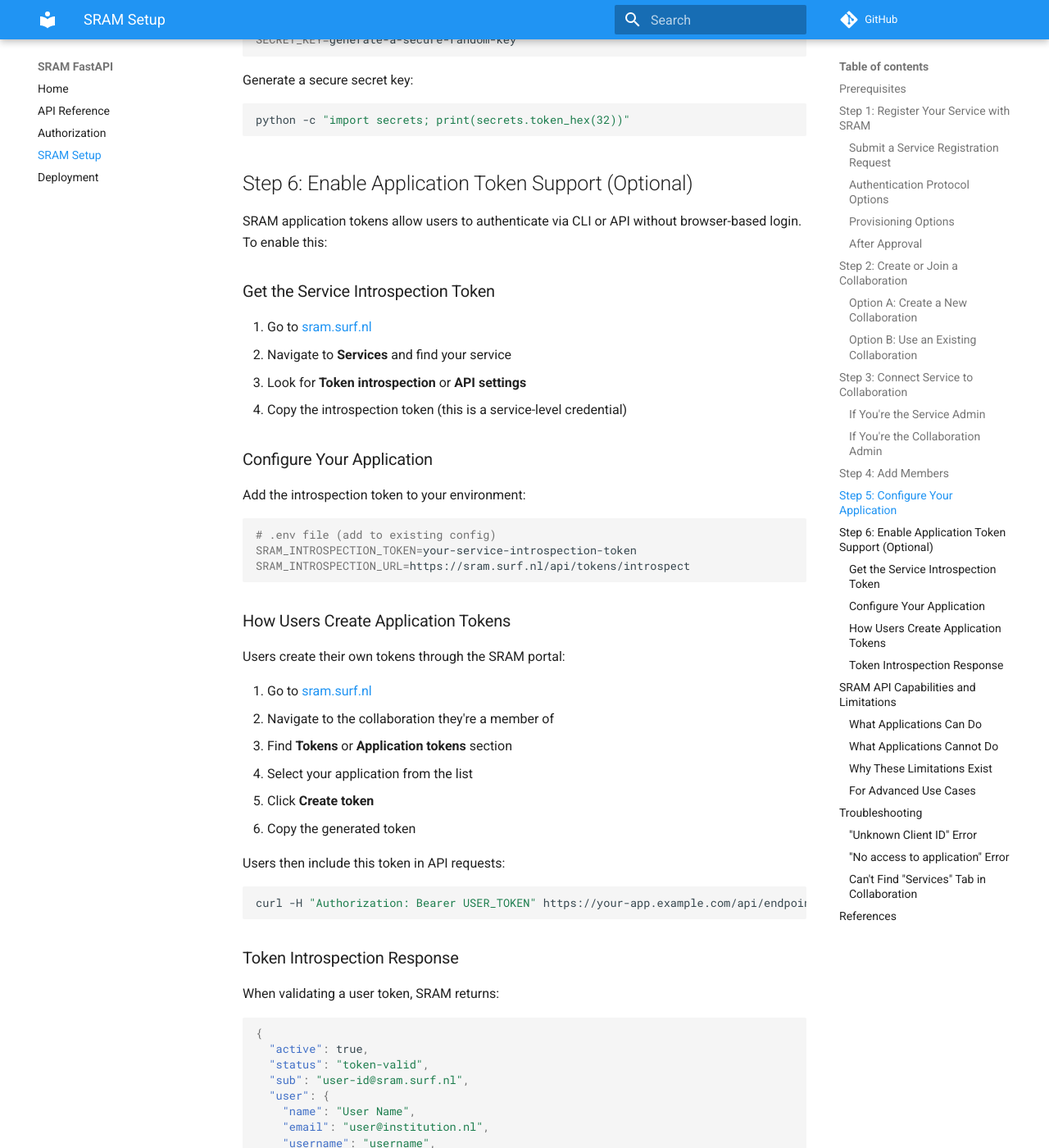
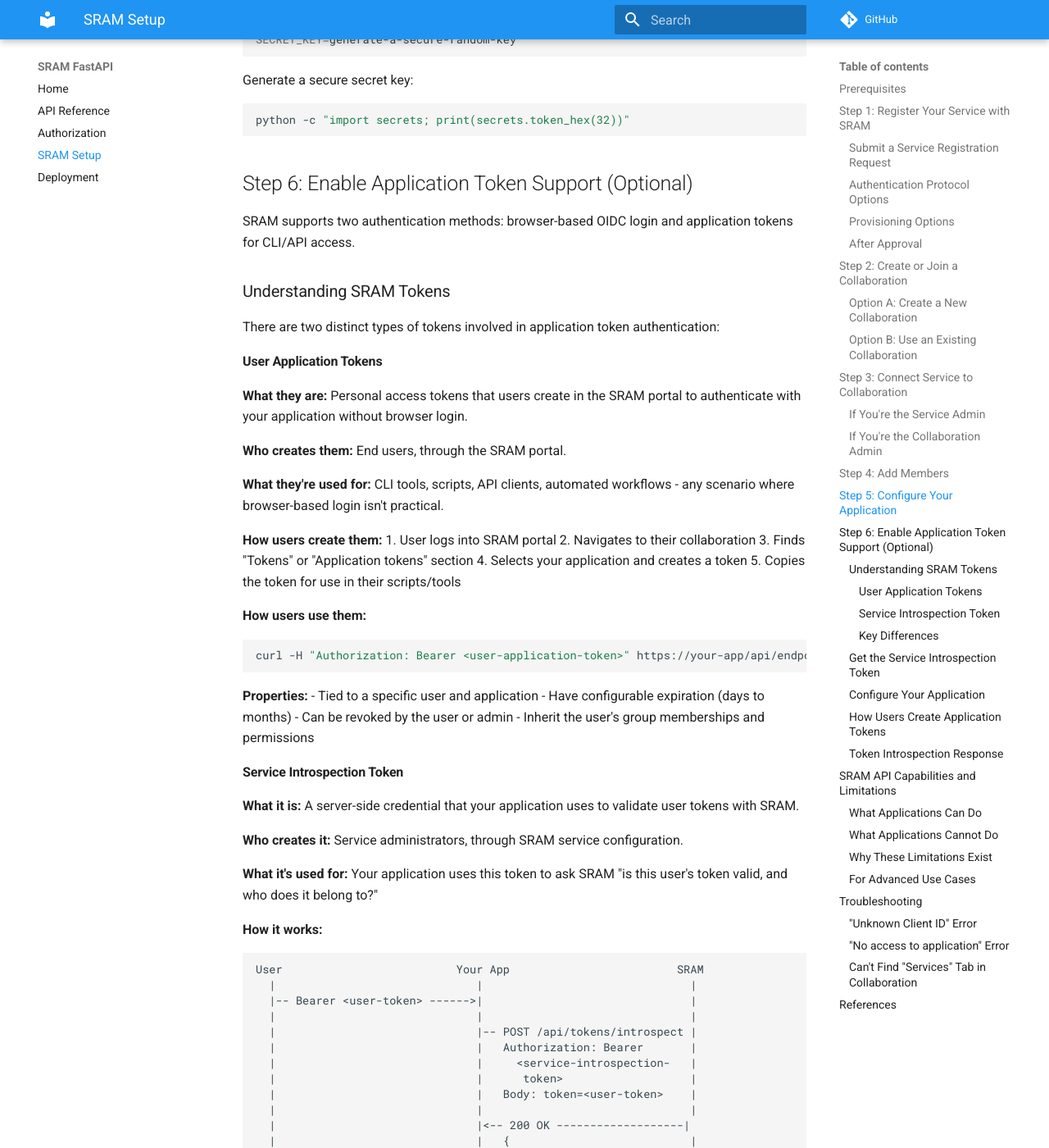
Before and after one commit to sorenwacker/sram-fastapi, an MkDocs documentation site: the page built from docs/sram-setup.md, in a window 1280 px wide and 1400 px high, scrolled down 3977 px. Shown: the whole window at 82% size. Built offline with MkDocs 1.6.1 and Material for MkDocs 9.7.7, drawn with Linux system fonts in a browser that asks for light colours; comment, search, counter and statistics services are not loaded; some of the changed text lies outside the part shown.

Commit message:
Document application tokens vs introspection tokens

````diff
--- a/docs/sram-setup.md
+++ b/docs/sram-setup.md
@@ -139,7 +139,84 @@
 
 ## Step 6: Enable Application Token Support (Optional)
 
-SRAM application tokens allow users to authenticate via CLI or API without browser-based login. To enable this:
+SRAM supports two authentication methods: browser-based OIDC login and application tokens for CLI/API access.
+
+### Understanding SRAM Tokens
+
+There are two distinct types of tokens involved in application token authentication:
+
+#### User Application Tokens
+
+**What they are:** Personal access tokens that users create in the SRAM portal to authenticate with your application without browser login.
+
+**Who creates them:** End users, through the SRAM portal.
+
+**What they're used for:** CLI tools, scripts, API clients, automated workflows - any scenario where browser-based login isn't practical.
+
+**How users create them:**
+1. User logs into SRAM portal
+2. Navigates to their collaboration
+3. Finds "Tokens" or "Application tokens" section
+4. Selects your application and creates a token
+5. Copies the token for use in their scripts/tools
+
+**How users use them:**
+```bash
+curl -H "Authorization: Bearer <user-application-token>" https://your-app/api/endpoint
+```
+
+**Properties:**
+- Tied to a specific user and application
+- Have configurable expiration (days to months)
+- Can be revoked by the user or admin
+- Inherit the user's group memberships and permissions
+
+#### Service Introspection Token
+
+**What it is:** A server-side credential that your application uses to validate user tokens with SRAM.
+
+**Who creates it:** Service administrators, through SRAM service configuration.
+
+**What it's used for:** Your application uses this token to ask SRAM "is this user's token valid, and who does it belong to?"
+
+**How it works:**
+```
+User                          Your App                         SRAM
+  |                              |                               |
+  |-- Bearer <user-token> ------>|                               |
+  |                              |                               |
+  |                              |-- POST /api/tokens/introspect |
+  |                              |   Authorization: Bearer       |
+  |                              |     <service-introspection-   |
+  |                              |      token>                   |
+  |                              |   Body: token=<user-token>    |
+  |                              |                               |
+  |                              |<-- 200 OK -------------------|
+  |                              |   {                           |
+  |                              |     "active": true,           |
+  |                              |     "user": { ... }           |
+  |                              |   }                           |
+  |                              |                               |
+  |<-- 200 OK ------------------|                               |
+  |   {"message": "Hello!"}     |                               |
+```
+
+**Properties:**
+- Server-side secret - users never see this token
+- One per service/application
+- Must be kept secure (environment variable, secrets manager)
+- If compromised or expired, all token validation fails
+
+#### Key Differences
+
+| Aspect | User Application Token | Service Introspection Token |
+|--------|----------------------|----------------------------|
+| Created by | End users | Service administrators |
+| Stored in | User's password manager, scripts | Server environment variables |
+| Purpose | Authenticate API requests | Validate user tokens |
+| Visibility | User knows their own token | Users never see this |
+| Scope | One user, one application | All users of the service |
+| If compromised | Revoke and create new one | Update server config immediately |
 
 ### Get the Service Introspection Token
 
````
